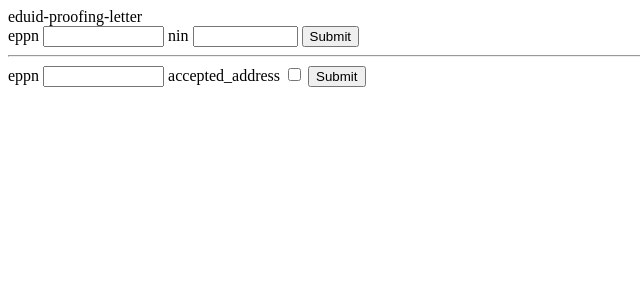
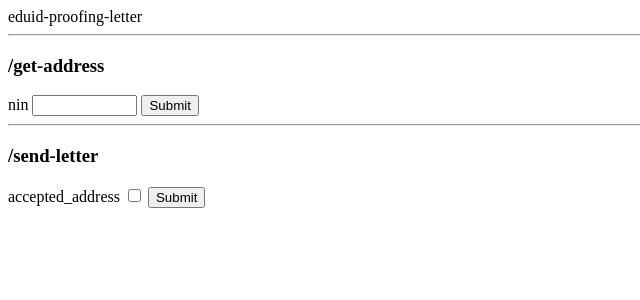
Before and after one commit to SUNET/eduid-idproofing-letter, a Flask app: page / in a window 1280 px wide. Shown: the top 300 px of the page, without its empty margins (0-640 px from the left). Run offline with Flask 2, Linux system fonts and the light colour scheme; parts of the project's set-up code (start-up, migrations or seed data) failed here and were passed over; some libraries are stand-ins or nearby versions.

Commit message:
MongoDB is now used as storage

```diff
--- a/idproofing_letter/__init__.py
+++ b/idproofing_letter/__init__.py
@@ -33,7 +33,7 @@
 
 from __future__ import absolute_import
 
-from flask import Flask
+from flask import Flask, jsonify, g
 from flask_wtf.csrf import CsrfProtect
 from werkzeug.local import LocalProxy
 
@@ -48,8 +48,32 @@ app.config.from_object('idproofing_letter.settings.common')
 app.config.from_envvar('IDPROOFING_LETTER_SETTINGS', silent=True)
 
 csrf = CsrfProtect(app)
+
+# TODO fix db initialized for every request...
 userdb = LocalProxy(get_userdb)
 proofingdb = LocalProxy(get_proofingdb)
 
+
+@csrf.error_handler
+def csrf_error(reason):
+    raise ApiException(message=reason, status_code=400)
+
+
+@app.errorhandler(ApiException)
+def handle_exception(error):
+    response = jsonify(error.to_dict())
+    response.status_code = error.status_code
+    return response
+
+
+@app.teardown_appcontext
+def teardown_db(exception):
+    _userdb = getattr(g, '_userdb', None)
+    if _userdb is not None:
+        _userdb.close()
+    _proofingdb = getattr(g, '_proofingdb', None)
+    if _proofingdb is not None:
+        _proofingdb.close()
+
 # views needs to be imported after app init due to circular dependency
 import idproofing_letter.views
--- a/idproofing_letter/database.py
+++ b/idproofing_letter/database.py
@@ -8,17 +8,16 @@ from eduid_userdb.proofing.userdb import LetterNinProofingUserDB
 
 __author__ = 'lundberg'
 
-
 def get_userdb():
     """
     :return: UserDB object
     :rtype: UserDB
     """
-    import runserver
+    from idproofing_letter import app
     db = getattr(g, '_userdb', None)
     if db is None:
-        db = g._userdb = UserDB(runserver.app.config['USERDB_MONGO_URI'], 'eduid_am')
-        runserver.app.logger.warning('userdb initialized')
+        db = g._userdb = UserDB(app.config['USERDB_MONGO_URI'], 'eduid_am')
+        app.logger.warning('userdb initialized')
     return db
 
 
@@ -27,10 +26,10 @@ def get_proofingdb():
     :return: LetterNinProofingUserDB object
     :rtype: LetterNinProofingUserDB
     """
-    import runserver
+    from idproofing_letter import app
     db = getattr(g, '_proofingdb', None)
     if db is None:
-        db = g._proofingdb = LetterNinProofingUserDB(runserver.app.config['IDPROOFING_MONGO_URI'],
+        db = g._proofingdb = LetterNinProofingUserDB(app.config['IDPROOFING_MONGO_URI'],
                                                      'eduid_idproofing_letter')
-        runserver.app.logger.warning('proofingdb initialized')
+        app.logger.warning('proofingdb initialized')
     return db
--- a/idproofing_letter/forms.py
+++ b/idproofing_letter/forms.py
@@ -12,10 +12,13 @@ nin_re = re.compile(r'^(18|19|20)\d{2}(0[1-9]|1[0-2])\d{2}\d{4}$')
 
 class NinForm(Form):
 
-    eppn = StringField(u'eppn', validators=[required()])  # Dev
     nin = StringField(u'nin', validators=[regexp(nin_re, message="nin needs to be formatted as 18|19|20yymmddxxxx")])
+
 
 class AcceptAddressForm(Form):
 
-    eppn = StringField(u'eppn', validators=[required()])  # Dev
     accepted_address = BooleanField(u'accepted_address', validators=[required()])
+
+class VerifyCodeForm(Form):
+
+    verification_code = StringField(u'verification_code', validators=[required()])
--- a/idproofing_letter/settings/common.py
+++ b/idproofing_letter/settings/common.py
@@ -37,3 +37,6 @@ except IOError:
 # Database URIs
 IDPROOFING_MONGO_URI = 'mongodb://'
 USERDB_MONGO_URI = 'mongodb://'
+
+# Application specific settings
+LETTER_WAIT_TIME_HOURS = 336  # 2 weeks
--- a/idproofing_letter/settings/dev.py
+++ b/idproofing_letter/settings/dev.py
@@ -5,3 +5,8 @@ from __future__ import absolute_import
 __author__ = 'lundberg'
 
 DEBUG = True
+
+IDPROOFING_MONGO_URI = 'mongodb://eduid_idproofing_letter:eduid_idproofing_letter_pw@mongodb.docker/eduid_idproofing_letter'
+USERDB_MONGO_URI = 'mongodb://eduid_idproofing_letter:eduid_idproofing_letter_pw@mongodb.docker/eduid_am'
+
+DEV_EPPN = 'tomos-dizud'
--- a/idproofing_letter/templates/index.html
+++ b/idproofing_letter/templates/index.html
@@ -6,16 +6,17 @@
 </head>
 <body>
 {{ message }}
+<hr>
+<h3>/get-address</h3>
 <form method="POST" action="/get-address">
     {{ form1.hidden_tag() }}
-    {{ form1.eppn.label }} {{ form1.eppn(size=12) }}
     {{ form1.nin.label }} {{ form1.nin(size=10) }}
     <input type="submit" value="Submit">
 </form>
 <hr>
+<h3>/send-letter</h3>
 <form method="POST" action="/send-letter">
     {{ form2.hidden_tag() }}
-    {{ form2.eppn.label }} {{ form2.eppn(size=12) }}
     {{ form2.accepted_address.label }} {{ form2.accepted_address() }}
     <input type="submit" value="Submit">
 </form>
--- a/idproofing_letter/views.py
+++ b/idproofing_letter/views.py
@@ -5,39 +5,38 @@ from __future__ import absolute_import
 from flask import g, request, render_template, jsonify, url_for
 from flask_wtf.csrf import generate_csrf
 
+from datetime import datetime, timedelta
+
 from eduid_userdb.proofing import LetterNinProofingUserDB, LetterNinProofingUser
 
-from idproofing_letter import app, csrf
+from idproofing_letter import app, csrf, userdb, proofingdb
 from idproofing_letter.exceptions import ApiException
-from idproofing_letter.forms import NinForm, AcceptAddressForm
+from idproofing_letter.forms import NinForm, AcceptAddressForm, VerifyCodeForm
+from idproofing_letter.utils import get_short_hash
 
 # Dev mocks
 from idproofing_letter import celery_mock
-from eduid_userdb.testing import MockedUserDB
-MOCK_USERDB = MockedUserDB()
-MOCK_PROOFINGDB = {}
 
 __author__ = 'lundberg'
+
 
 @app.route('/')
 def index():
     # A view for developing, should not be exposed in production
     return render_template('index.html', message='eduid-proofing-letter', form1=NinForm(), form2=AcceptAddressForm())
 
-@app.route('/db')
-def db():
-    # A view for developing, should not be exposed in production
-    return render_template('db.html', message='eduid-proofing-letter', users=MOCK_PROOFINGDB)
-
 
 @app.route('/get-address', methods=['GET', 'POST'])
 def get_address():
     # TODO: Authenticate user
-    user = MOCK_USERDB.get_user('johnsmith@example.com')
+    user = userdb.get_user_by_eppn(app.config['DEV_EPPN'])
+    proofing_user = proofingdb.get_user_by_id(user.user_id, raise_on_missing=False)
     form = NinForm()
 
     if request.method == 'POST':
         if form.validate_on_submit():
+            if proofing_user:
+                pass  # TODO: Check if user status
             ret = dict()
             ret.update({
                 'endpoint': url_for('send_letter', _external=True),
@@ -49,16 +48,43 @@ def get_address():
             # TODO: Save a LetterNinProofingUser to proofingdb
             proofing_user = LetterNinProofingUser({
                 'user_id': user.user_id,
-                'nin': form.nin.data,
-                'verification_code': 'abc{!s}'.format(len(MOCK_PROOFINGDB.keys()) + 1)
+                'nin': {
+                    'number': form.nin.data,
+                    'created_by': 'eduid-idproofing-letter',
+                    'created_ts': True,
+                    'verified': False,
+                    'verification_code': get_short_hash()
+                }
             })
-            app.logger.debug(proofing_user)
-            MOCK_PROOFINGDB[len(MOCK_PROOFINGDB.keys()) + 1] = proofing_user.to_dict()
+            proofingdb.save(proofing_user, user_id_attr='user_id')
             return jsonify(ret)
         raise ApiException({'errors': form.errors}, status_code=400)
-    else:
-        # TODO: Get LetterNinProofingUser from proofingdb or None
-        # TODO: Return CSRF or a messages declining to send any more letters
+    else:  # GET
+        if proofing_user:
+            if not proofing_user.proofing_letter.is_sent:
+                ret = dict({
+                    'endpoint': url_for('send_letter', _external=True),
+                    'csrf': generate_csrf(),
+                    'expected_fields': AcceptAddressForm()._fields.keys()  # Do we want expected_fields?
+                })
+                # TODO: Lookup official address via Navet and return address for confirmation
+                ret['official_address'] = celery_mock.get_formatted_address(form.nin.data)
+                return jsonify(ret)
+            else:
+                now = datetime.utcnow()
+                sent_dt = proofing_user.proofing_letter.sent_ts
+                if now - sent_dt < timedelta(weeks=app.config['LETTER_WAIT_TIME_HOURS']):
+                    ret = dict({
+                        'endpoint': url_for('verify_code', _external=True),
+                        'csrf': generate_csrf(),
+                        'expected_fields': VerifyCodeForm()._fields.keys()  # Do we want expected_fields?
+                    })
+                    return jsonify(ret)
+                else:
+                    # If the letter haven't reached the user within the allotted time
+                    # remove the previous proofing object and create a new one
+                    proofingdb.remove(proofing_user.to_dict())
+
         ret = {
             'endpoint': request.url,
             'expected_fields': form._fields.keys(),  # Do we want expected_fields?
@@ -71,41 +97,25 @@ def get_address():
 @app.route('/send-letter', methods=['POST'])
 def send_letter():
     # TODO: Authenticate user
-    user = MOCK_USERDB.get_user('johnsmith@example.com')
+    user = userdb.get_user_by_eppn(app.config['DEV_EPPN'])
     form = AcceptAddressForm()
     if form.validate_on_submit():
         # TODO: If user accepted the official address and data saved in db checks out,
-        for key, proofing_user in MOCK_PROOFINGDB.items():
-            if proofing_user['user_id'] == user.user_id:
-                mock_db_id = key
-                proofing_user = LetterNinProofingUser(proofing_user)
-                break
+        proofing_user = proofingdb.get_user_by_id(user.user_id)
         # TODO: Ask {service_provider} to send letter
         proofing_user.proofing_letter.is_sent = True
-        MOCK_PROOFINGDB[mock_db_id] = proofing_user.to_dict()
+        proofing_user.proofing_letter.sent_ts = True
+        proofingdb.save(proofing_user, user_id_attr='user_id')
         success = form.accepted_address.data
     else:
         raise ApiException({'errors': form.errors}, status_code=400)
     return jsonify({'success': success})
 
 
-@csrf.error_handler
-def csrf_error(reason):
-    raise ApiException(message=reason, status_code=400)
-
-
-@app.errorhandler(ApiException)
-def handle_exception(error):
-    response = jsonify(error.to_dict())
-    response.status_code = error.status_code
-    return response
-
-
-@app.teardown_appcontext
-def teardown_db(exception):
-    _userdb = getattr(g, '_userdb', None)
-    if _userdb is not None:
-        _userdb.close()
-    _proofingdb = getattr(g, '_proofingdb', None)
-    if _proofingdb is not None:
-        _proofingdb.close()
+@app.route('/verify-code', methods=['POST'])
+def verify_code():
+    # TODO: Authenticate user
+    user = userdb.get_user_by_eppn(app.config['DEV_EPPN'])
+    form = VerifyCodeForm()
+    if form.validate_on_submit():
+        return jsonify({'success': True})
```
Also changed, not shown: idproofing_letter/templates/db.html (deleted, +0 -16 lines), idproofing_letter/utils.py (added, +17 -0 lines).
